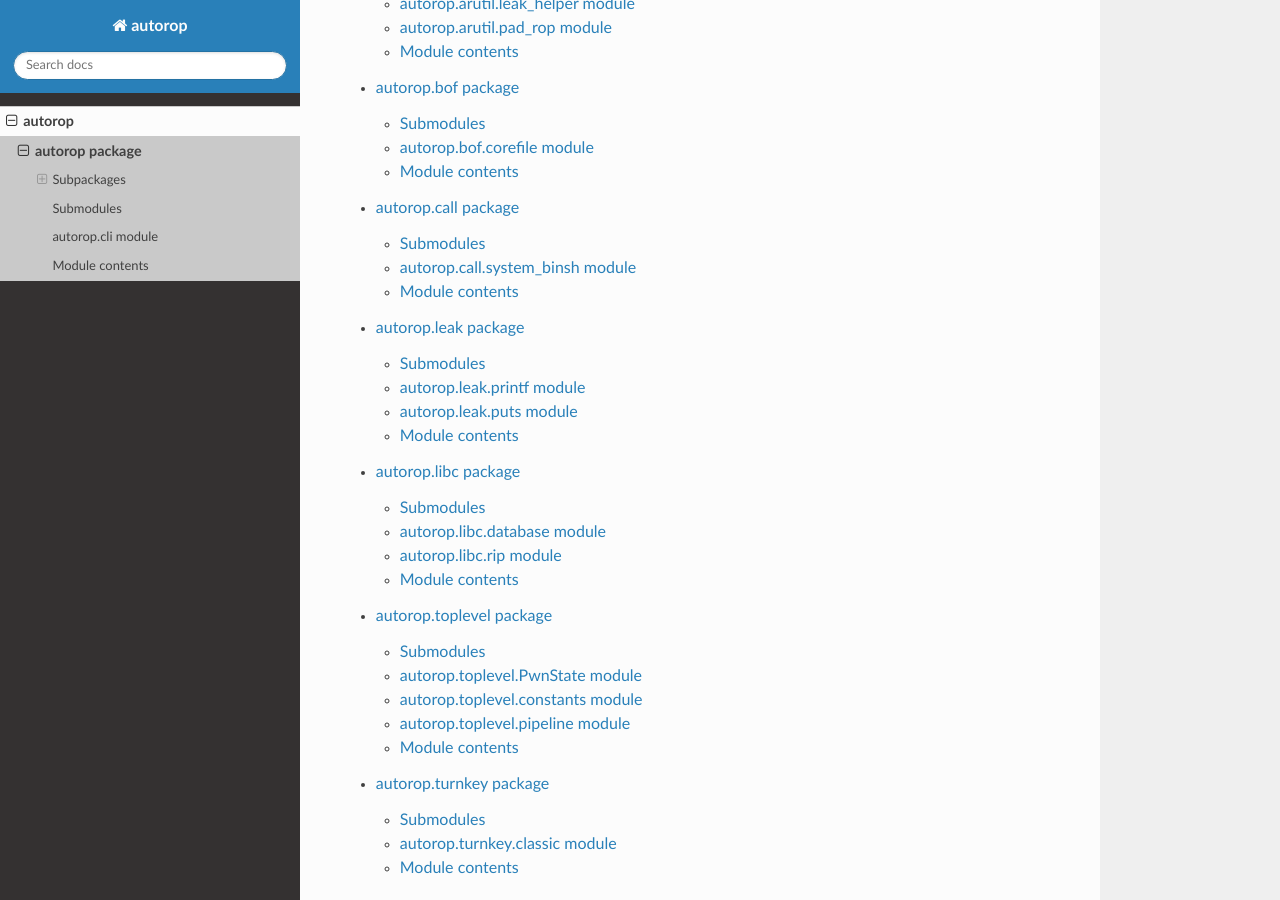
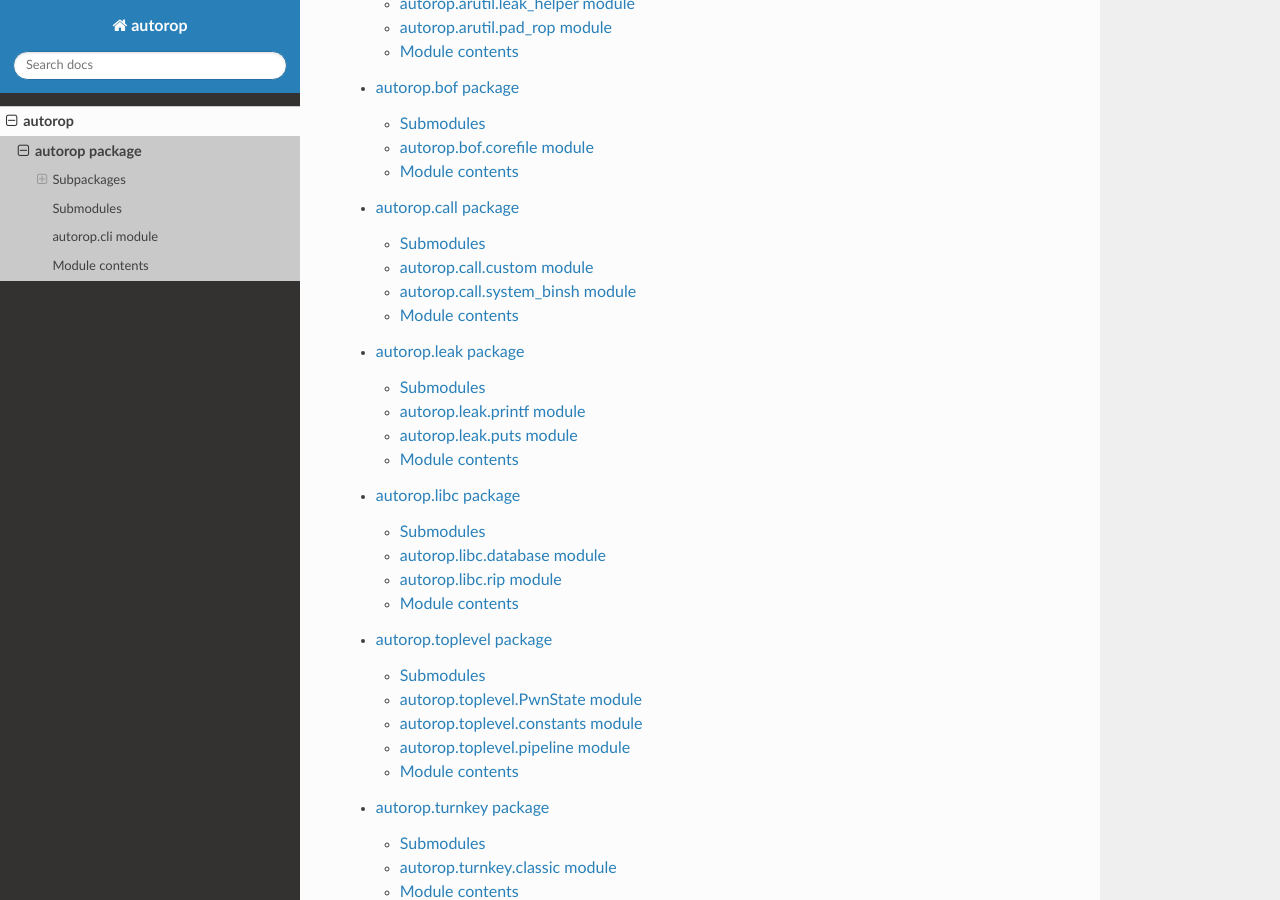
Before and after one commit to mariuszskon/autorop, a Sphinx documentation site: the page built from docs/source/autorop.rst, in a window 1280 px wide and 900 px high, scrolled down 380 px. Built offline with Sphinx 7.4.7 and the Read the Docs theme 2.0.0, drawn with Linux system fonts in a browser that asks for light colours.

Commit message:
Update automatic docs

```diff
--- a/docs/source/autorop.call.rst
+++ b/docs/source/autorop.call.rst
@@ -3,6 +3,14 @@ autorop.call package
 
 Submodules
 ----------
+
+autorop.call.custom module
+--------------------------
+
+.. automodule:: autorop.call.custom
+   :members:
+   :undoc-members:
+   :show-inheritance:
 
 autorop.call.system\_binsh module
 ---------------------------------
```
